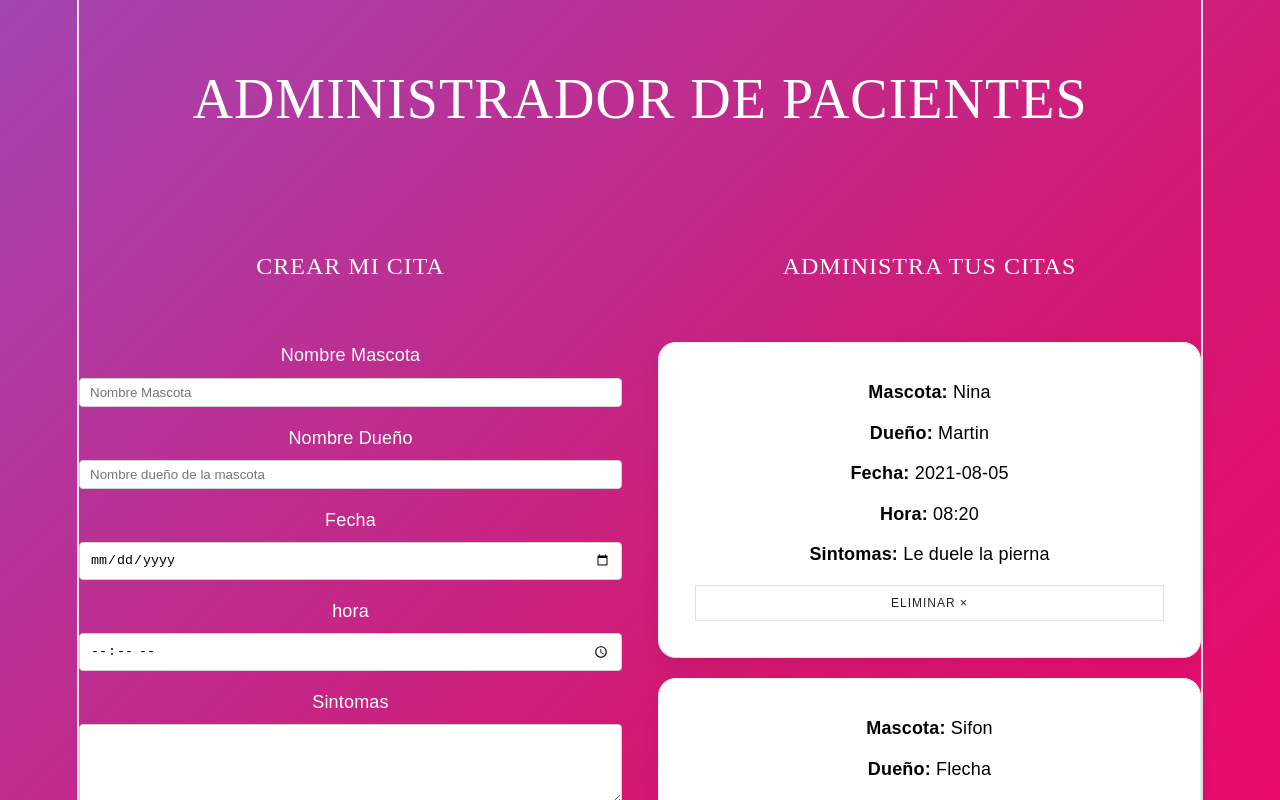
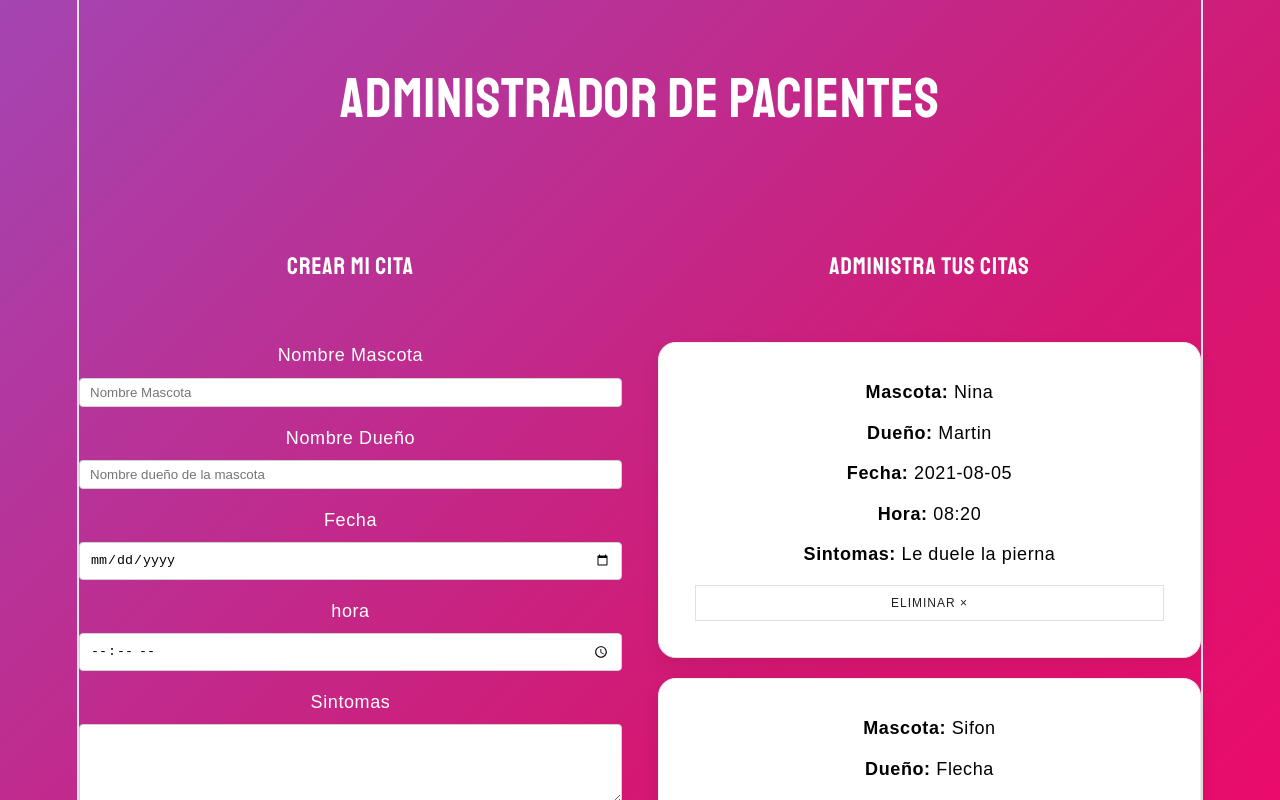
Before and after one commit to Manunu1/TP3-Gestor-de-citas, a React (Vite) app: page / in a window 1280 px wide. Shown: the top 800 px of the page. Built offline with nearby package versions, Linux system fonts and the light colour scheme.

Commit message:
Refactor typography styles in CSS: update font imports and adjust typography tokens for consistency

```diff
--- a/src/index.css
+++ b/src/index.css
@@ -1,3 +1,5 @@
+@import url('https://fonts.googleapis.com/css2?family=Montserrat:wght@400;600;700&family=Staatliches&display=swap');
+
 :root {
   --text: #6b6375;
   --text-h: #08060d;
@@ -11,12 +13,14 @@
   --shadow:
     rgba(0, 0, 0, 0.1) 0 10px 15px -3px, rgba(0, 0, 0, 0.05) 0 4px 6px -2px;
 
-  --sans: system-ui, 'Segoe UI', Roboto, sans-serif;
-  --heading: system-ui, 'Segoe UI', Roboto, sans-serif;
+  /* Typography tokens */
+  --sans: 'Montserrat', system-ui, 'Segoe UI', Roboto, sans-serif;
+  --heading: 'Staatliches', cursive;
   --mono: ui-monospace, Consolas, monospace;
+  --letter-spacing: 0.6px; /* uniform tracking for body text */
 
   font: 18px/145% var(--sans);
-  letter-spacing: 0.18px;
+  letter-spacing: var(--letter-spacing);
   color-scheme: light dark;
   color: var(--text);
   background: var(--bg);
```
